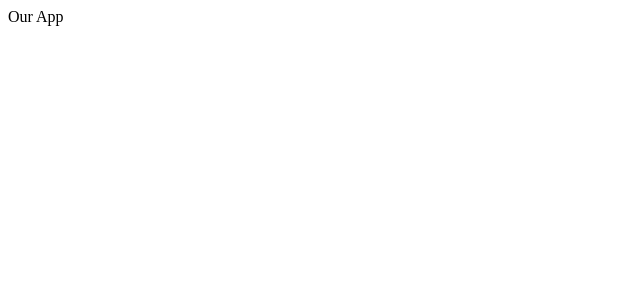
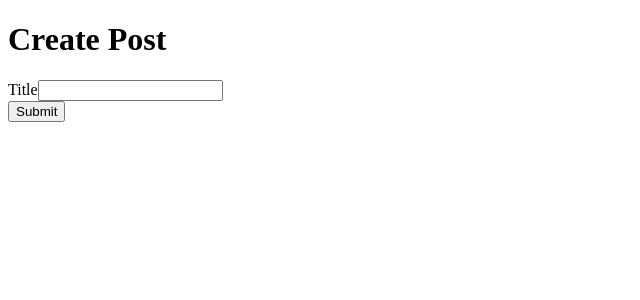
Before and after one commit to tylerwduke/microservices_two, a React (Create React App) app in the folder client/: page / in a window 1280 px wide. Shown: the top 300 px of the page, without its empty margins (0-640 px from the left). Built offline with nearby package versions, Linux system fonts and the light colour scheme.

Commit message:
added postcreate component

```diff
--- a/client/src/App.js
+++ b/client/src/App.js
@@ -1,8 +1,12 @@
 import React from 'react';
+import PostCreate from './PostCreate';
 
 const App = () => {
     return (
-        <div>Our App</div>
+        <div>
+            <h1>Create Post</h1>
+            <PostCreate />
+        </div>
     )
 }
 
--- /dev/null
+++ b/client/src/PostCreate.js
@@ -0,0 +1,17 @@
+import React from 'react';
+
+const PostCreate = () => {
+    return (
+        <div>
+            <form>
+                <div className="form-group">
+                    <label>Title</label>
+                    <input className="form-control" />
+                </div>
+                <button className="btn btn-primary">Submit</button>
+            </form>
+        </div>
+    )
+}
+
+export default PostCreate;
```
